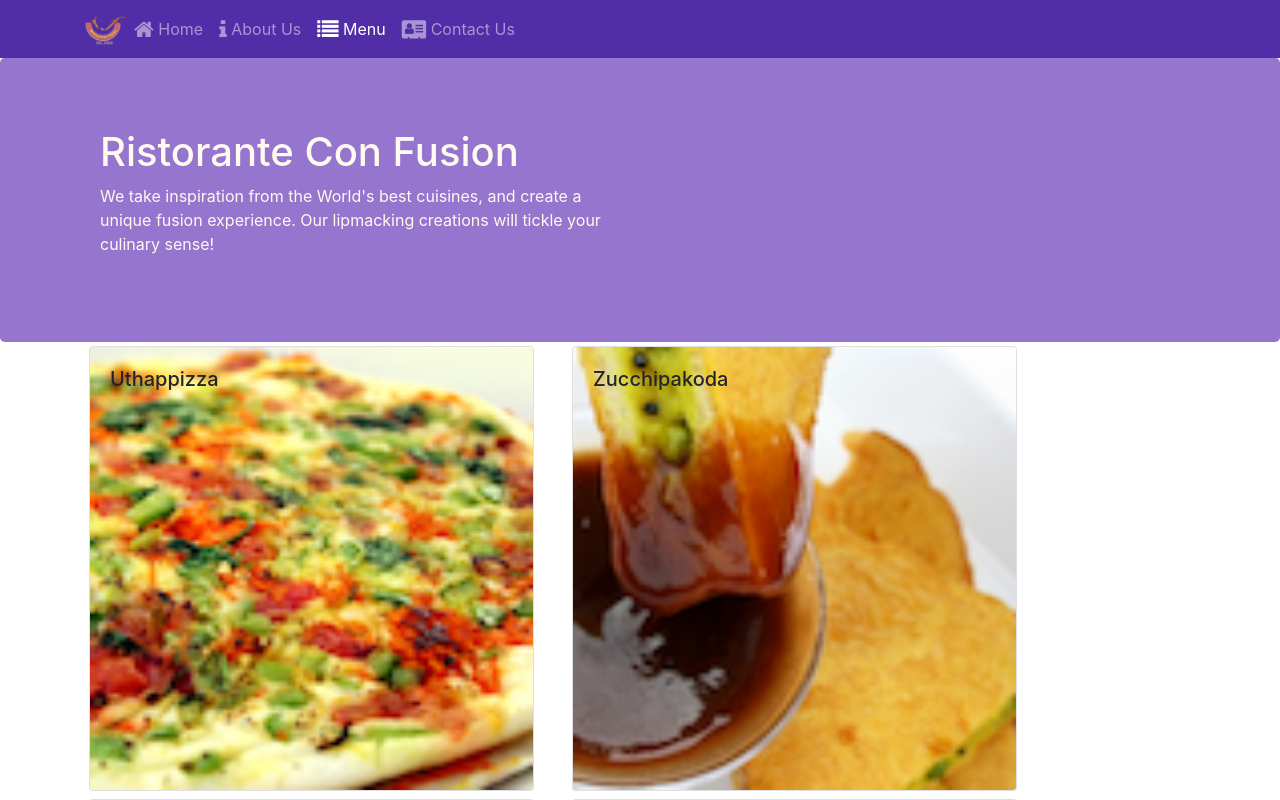
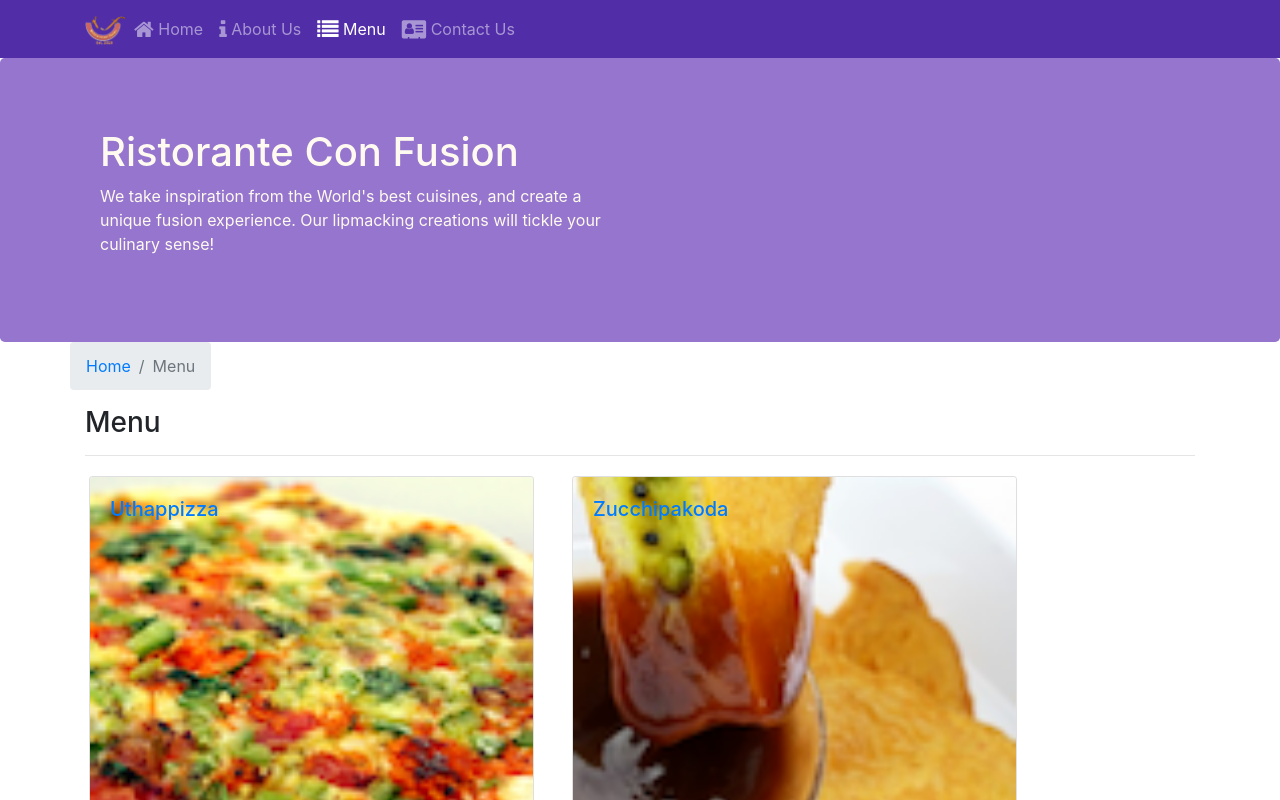
Before and after one commit to Anum-Rehman/React-Confusion, a React (Create React App) app: page /menu in a window 1280 px wide. Shown: the top 800 px of the page. Built offline with nearby package versions, Linux system fonts and the light colour scheme.

Commit message:
Single Page Application Part-2

```diff
--- a/src/components/Contact.js
+++ b/src/components/Contact.js
@@ -1,8 +1,20 @@
 import React from 'react';
+import {Breadcrumb,BreadcrumbItem} from 'react-bootstrap';
+import {Link} from 'react-router-dom';
 
 function Contact(props) {
     return(
         <div className="container">
+            <div className="row">
+                <Breadcrumb>
+                <BreadcrumbItem><Link to="/home">Home</Link></BreadcrumbItem>
+                <BreadcrumbItem><Link to="/contactus" active>Contact Us</Link></BreadcrumbItem>
+                </Breadcrumb>
+                <div className="col-12">
+                    <h3>Menu</h3>
+                    <hr/>
+                </div>
+            </div>
             <div className="row row-content">
                 <div className="col-12">
                 <h3>Location Information</h3>
--- a/src/components/Dishdetail.js
+++ b/src/components/Dishdetail.js
@@ -1,50 +1,66 @@
 import React from 'react';
-import {Card,ListGroup} from 'react-bootstrap';
+import {Card,ListGroup,Breadcrumb,BreadcrumbItem} from 'react-bootstrap';
+import {Link} from 'react-router-dom';
 
 
 function RenderDish({dish}){
         return(
-            <Card>
+            <div className="col-12 col-sm-5 m-1">
+                <Card>
                             <Card.Img width="100%" src={dish.image} alt={dish.name} />
                             <Card.Body>
                                 <Card.Title>{dish.name}</Card.Title>
                                 <Card.Text>{dish.description}</Card.Text>
                             </Card.Body>
                         </Card>
+            </div>
         )
     }
 
     function RenderComments({comments}){
-        comments = comments.map((comment)=>{
+        if(comments != null){
             return(
-                <ListGroup.Item key={comment.id}>
-                    <div>{comment.comment}</div>
-                    <div> -- {comment.author}, {new Intl.DateTimeFormat('en-US', {year: 'numeric', month: 'short', day: '2-digit'}).format(new Date(Date.parse(comment.date)))}</div>
-                </ListGroup.Item>
-            );
-        });
-        return (
-            <ListGroup variant="flush">
-              <h4>Comments</h4>
-              <ul className="list-unstyled">
-                { comments }
-              </ul>
-              </ListGroup>
-          )
+                <div className="col-12 col-sm-5 m-1">
+                    <h4>Comments</h4>
+                    <ul className="list-unstyled">
+                        {comments.map((comment)=>{
+                            return(
+                                <li key={comment.id}>
+                    <p>{comment.comment}</p>
+                    <p> -- {comment.author}, {new Intl.DateTimeFormat('en-US', {year: 'numeric', month: 'short', day: '2-digit'}).format(new Date(Date.parse(comment.date)))}</p>
+                </li>
+                            )
+                        })}
+                    </ul>
+                </div>
+            )
+        }
+        else{
+            return(
+                <div></div>
+            )
+        }
     }
 
     const DishDetail=(props)=>{
         const dish = props.dish;
-        if(dish){
+        if(dish != null){
         return(
             <div className="container">
             <div className="row">
-                <div className="col-12 col-sm-5 m-1">
+                <Breadcrumb>
+                <BreadcrumbItem><Link to="/menu">Menu</Link></BreadcrumbItem>
+                <BreadcrumbItem active>{props.dish.name}</BreadcrumbItem>
+                </Breadcrumb>
+                <div className="col-12">
+                    <h3>{props.dish.name}</h3>
+                    <hr/>
+                </div>
+                </div>
+            <div className="row">
+
                 <RenderDish dish={props.dish}/>
-                </div>
-                <div className="col-12 col-sm-5 m-1">
-                        <RenderComments comments={props.dish.comments}/>
-                </div>
+                        <RenderComments comments={props.comments}/>
             </div>
             </div>
         )
--- a/src/components/Footer.js
+++ b/src/components/Footer.js
@@ -10,7 +10,7 @@ function Footer(props){
                     <h5>Links</h5>
                     <ul className="list-unstyled">
                         <li><Link to="/home">Home</Link></li>
-                        <li><Link to="/aoutus">About</Link></li>
+                        <li><Link to="/aboutus">About</Link></li>
                         <li><Link to="/menu">Menu</Link></li>
                         <li><Link to="/contactus">Contact</Link></li>
                     </ul>
--- a/src/components/MainComponent.js
+++ b/src/components/MainComponent.js
@@ -33,6 +33,14 @@ render(){
             />
         )
     }
+
+    const DishWithId=({match})=>{
+        return(
+            <DishDetail dish={this.state.dishes.filter((dish)=>dish.id === parseInt(match.params.dishId,10))[0]}
+            comments={this.state.comments.filter((comment)=>comment.dishId === parseInt(match.params.dishId,10))}
+            />
+        )
+    }
   return (
     <div>
         <Header/>
@@ -40,6 +48,7 @@ render(){
             <Route path="/home" component={HomePage}/>
             {/* Use arrow function in component attribute of route to make use of props */}
             <Route exact path="/menu" component={()=><Menu dishes={this.state.dishes}/>} />
+            <Route exact path="/menu/:dishId" component={DishWithId} />
             <Route exact path="/contactus" component={Contact} />
             {/* To define default route we can use redirect */}
             <Redirect to="/home"/>
--- a/src/components/MenuComponent.js
+++ b/src/components/MenuComponent.js
@@ -1,9 +1,11 @@
 import React from 'react';
-import { Card, } from 'react-bootstrap';
+import { Card,Breadcrumb,BreadcrumbItem } from 'react-bootstrap';
+import {Link} from 'react-router-dom';
 
 function RenderMenuItem({ dish, onClick }) {
     return (
-        <Card onClick={() => onClick(dish.id)}>
+        <Card>
+            <Link to={`/menu/${dish.id}`}>
             <Card.Img
                 width="100%"
                 src={dish.image}
@@ -12,6 +14,7 @@ function RenderMenuItem({ dish, onClick }) {
             <Card.ImgOverlay>
                 <Card.Title>{dish.name}</Card.Title>
             </Card.ImgOverlay>
+            </Link>
         </Card>
     )
 }
@@ -22,13 +25,23 @@ const Menu =  (props)=>{
         const comments = dish.comments;
         return (
             <div key={dish.id} className="col-12 col-md-5 m-1">
-                <RenderMenuItem dish={dish} onClick={props.onClick}/>
+                <RenderMenuItem dish={dish}/>
             </div>
         )
     });
 
     return (
         <div className="container">
+            <div className="row">
+                <Breadcrumb>
+                <BreadcrumbItem><Link to="/home">Home</Link></BreadcrumbItem>
+                <BreadcrumbItem active>Menu</BreadcrumbItem>
+                </Breadcrumb>
+                <div className="col-12">
+                    <h3>Menu</h3>
+                    <hr/>
+                </div>
+            </div>
             <div className="row">
                 {menu}
             </div>
```
